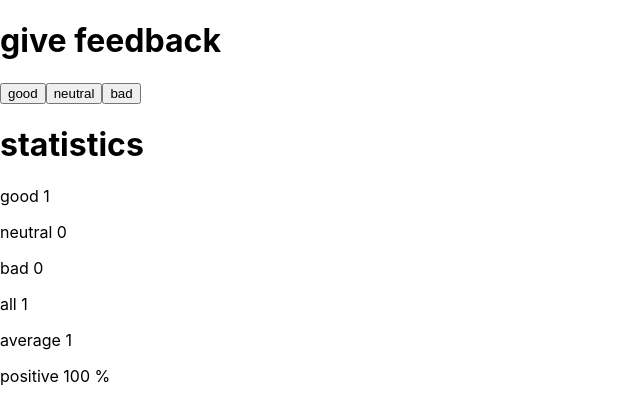
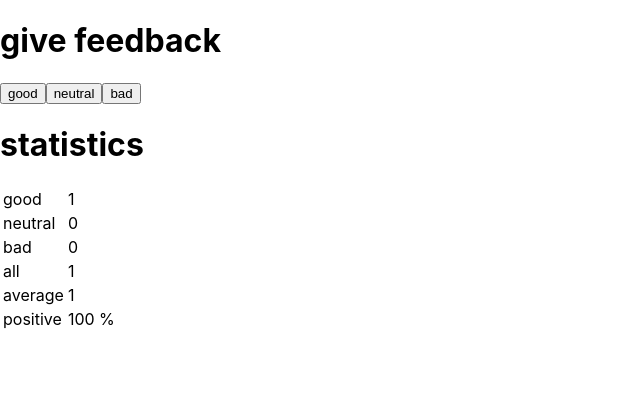
Before and after one commit to paulollivier152/FullStackOpen-Part1, a React (Create React App) app in the folder unicafe/: page / in a window 1280 px wide. Both pictures are taken after a click on the button "good". Shown: the top 420 px of the page, without its empty margins (0-640 px from the left). Built offline with nearby package versions, Linux system fonts and the light colour scheme.

Commit message:
Excercise 1.11 completed

```diff
--- a/unicafe/src/App.js
+++ b/unicafe/src/App.js
@@ -3,7 +3,10 @@ import "./App.css"
 import React, { useState } from "react"
 
 const Statistic = ({text, value, sign}) => (
-  <p>{text} {value} {sign}</p>
+  <tr>
+  <td>{text} </td>
+  <td>{value} {sign}</td>
+  </tr>
 )
 
 const Statistics = ({good, bad, neutral, all}) => {
@@ -18,12 +21,16 @@ const Statistics = ({good, bad, neutral, all}) => {
   return (
     <div>
       <h1>statistics</h1>
+      <table>
+        <tbody>
       <Statistic text="good" value={good} />
       <Statistic text="neutral" value={neutral} />
       <Statistic text="bad" value={bad} />
       <Statistic text="all" value={all} />
       <Statistic text="average" value={(good - bad) / all} />
       <Statistic text="positive" value={(good / all) * 100} sign="%" />
+      </tbody>
+      </table>
     </div>
   )
 }
```
